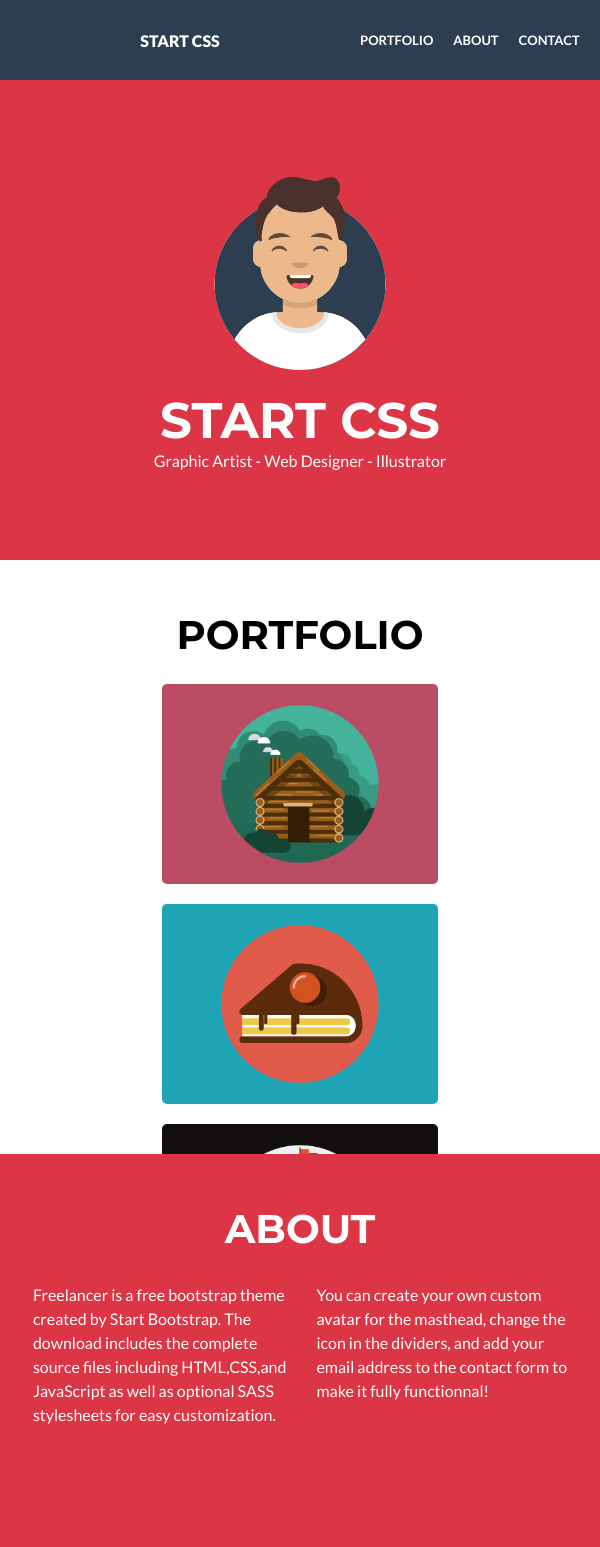
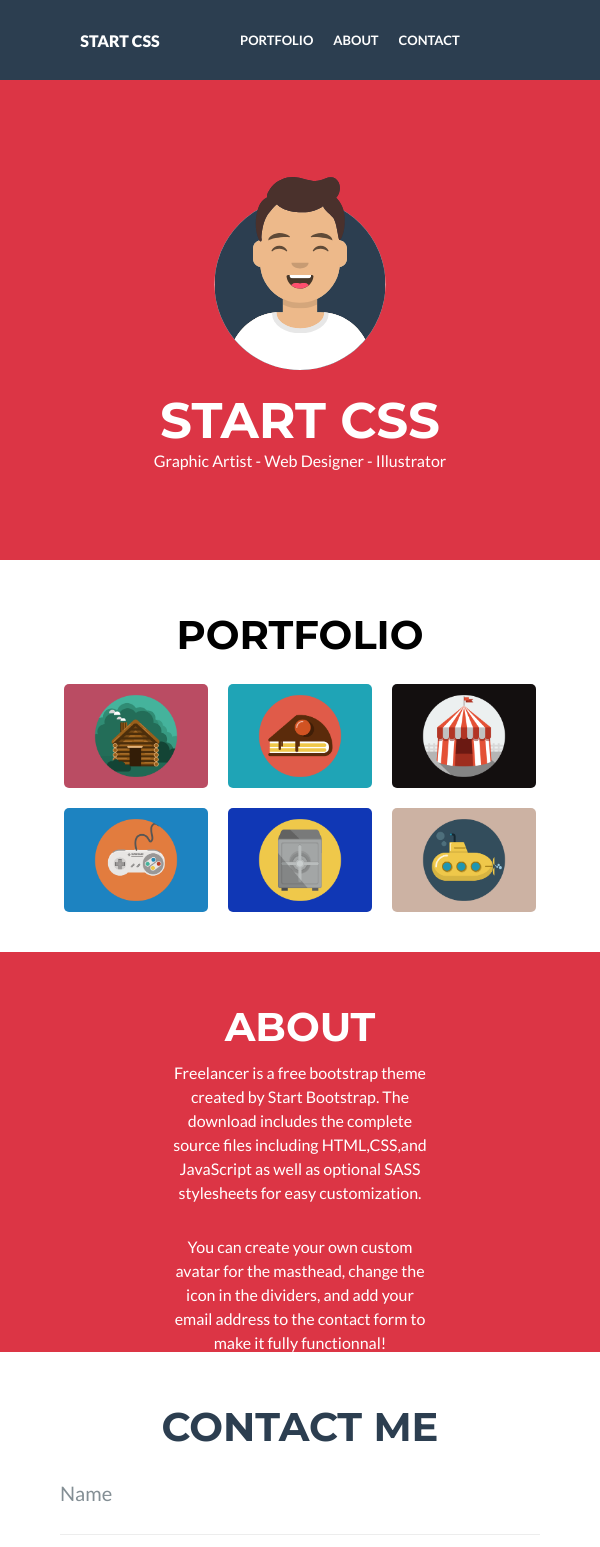
Before and after one commit to AmaniB96/Site-responsive, a plain HTML site: page index.html in a window 600 px wide. Shown: the top 1547 px of the page. Drawn offline with Linux system fonts and the light colour scheme.

Commit message:
responsive for mobile done

```diff
--- a/start-css/styles/style.css
+++ b/start-css/styles/style.css
@@ -192,7 +192,7 @@ form button{
     justify-content: center;
     font-family: Montserrat;
     width: 100%;
-    height: 35vh;
+    height: 30vh;
     gap:50px
 }
 
@@ -212,12 +212,12 @@ form button{
     text-align: center;
     align-items: center;
     width: 100%;
-    height: 5vh;
+    height: 7vh;
     font-size: 10px;
 }
 
 footer{
-    height: 40vh;
+    height: 37vh;
     width: 100%;
     background-color: #2c3e50;
     display: flex;
@@ -273,3 +273,96 @@ footer{
     text-align: center;
     justify-content: center;
 }
+
+
+@media (min-width: 600px) and (max-width:1024px){
+
+    .secNavDiv1{
+        width: 60vw;
+        height: auto;
+        display: flex;
+        justify-content: center;
+        align-items: center;
+        font-weight: 800;
+}
+
+    .secNavDiv2{
+        width: 40vw;
+        height: auto;
+        display: flex;
+        gap:20px;
+        font-size: 13px;
+        font-weight: 600;
+}
+
+    .DivPortfolioImg {
+        width: 66vw;
+        height: 60vh;
+        display: flex;
+        flex-wrap: wrap;
+        justify-content: center;
+    }
+
+    .DivPortfolioImg img{
+        height: 25vh;
+    }
+
+}
+
+@media (min-width: 320px) and (max-width:600px){
+    .secNavDiv1{
+        width: 40vw;
+}
+
+    .sec2{
+        margin-bottom: 30px;
+    }
+
+    .secNavDiv2{
+        width: 60vw;
+    }
+
+    .DivPortfolioImg {
+        width: 100vw;
+        height: auto;
+        display: flex;
+        flex-wrap: wrap;
+        justify-content: center;
+    }
+
+    .DivPortfolioImg img{
+        height: 13vh;
+    }
+
+    .TextDivAbout{
+        display: flex;
+        flex-direction: column;
+        justify-content: center;
+        align-items: center;
+        text-align: center;
+        margin-top: 10px;
+        width: 100vw;
+    }
+
+    form{
+        width: 80vw;
+    }
+
+    footer{height: 50vh;}
+
+    .footersec1{
+        flex-direction: column;
+        align-items: center;
+        gap:15px;
+        height: 40vh;
+    }
+
+    .footelements, .footelements2{
+        height: auto;
+        width: auto;
+    }
+
+    .SecContact{
+        height: 80vh;
+    }
+}
```
